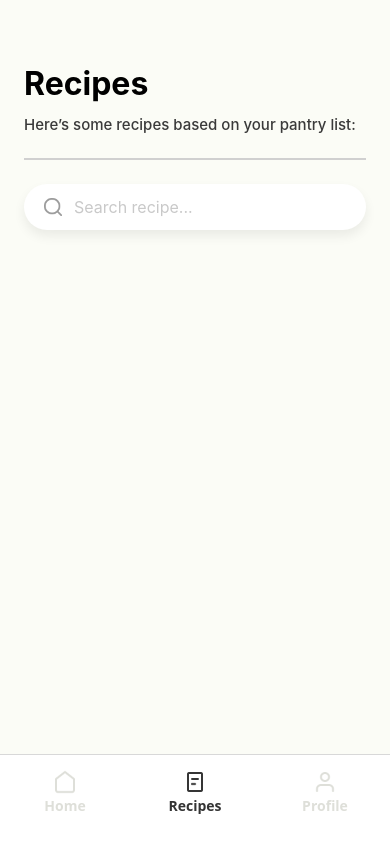
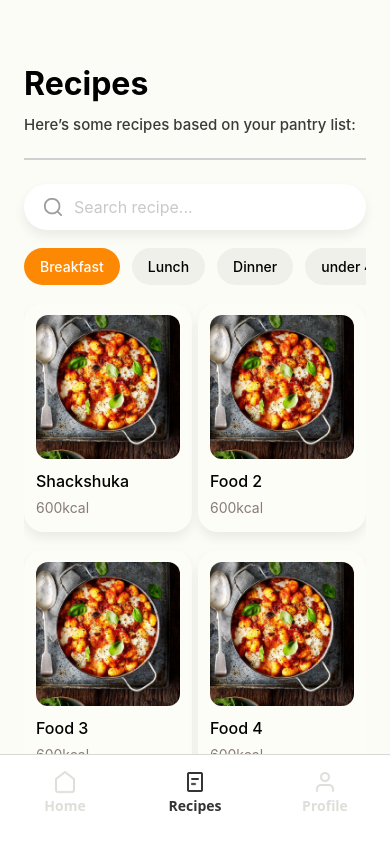
Before and after one commit to CalebTsui/IAT359-FinalProject-BiteWise, a React Native app: screen /Recipes in a window 390 px wide. Built offline with nearby package versions, Linux system fonts and the light colour scheme.

Commit message:
Edited Recipes Screen + Added Constant.js

```diff
--- /dev/null
+++ b/Constant.js
@@ -0,0 +1,84 @@
+export const colors = {
+    COLOR_PRIMARY: "#FD8803",
+    COLOR_LIGHT: "#EFF0EA",
+    COLOR_WHITE: "#FFFFFF"
+}
+
+// Data for categories filter
+
+export const categories = [
+    {
+        id:"01",
+        category: "Breakfast",
+    },
+
+    {
+        id:"02",
+        category: "Lunch",
+    },
+
+    {
+        id:"03",
+        category: "Dinner",
+    },
+
+    {
+        id:"03",
+        category: "under 400kcal",
+    },
+
+    {
+        id:"04",
+        category: "500-800 kcal",
+    },
+
+    {
+        id:"03",
+        category: "800+ kcal",
+    },
+
+]
+
+export const recipeList = [
+    {
+        id: "01",
+        name: "Shackshuka",
+        image: require("./assets/food.jpg"),
+        calories: "600kcal",
+    },
+
+    {
+        id: "02",
+        name: "Food 2",
+        image: require("./assets/food.jpg"),
+        calories: "600kcal",
+    },
+
+    {
+        id: "03",
+        name: "Food 3",
+        image: require("./assets/food.jpg"),
+        calories: "600kcal",
+    },
+
+    {
+        id: "04",
+        name: "Food 4",
+        image: require("./assets/food.jpg"),
+        calories: "600kcal",
+    },
+
+    {
+        id: "05",
+        name: "Food 5",
+        image: require("./assets/food.jpg"),
+        calories: "600kcal",
+    },
+
+    {
+        id: "06",
+        name: "Food 6",
+        image: require("./assets/food.jpg"),
+        calories: "600kcal",
+    },
+]
--- /dev/null
+++ b/src/components/CategoriesFilter.js
@@ -0,0 +1,36 @@
+import { ScrollView, StyleSheet, Text, View } from "react-native";
+import React from "react";
+import { categories, colors } from "../../Constant";
+
+const CategoriesFilter = () => {
+  return (
+    <View>
+      <ScrollView horizontal showsHorizontalScrollIndicator={false}>
+        {categories.map((category, index) => (
+          <View
+            key={index}
+            style={[
+              styles.filterContainer,
+              { backgroundColor: index === 0 ? colors.COLOR_PRIMARY : colors.COLOR_LIGHT }
+            ]}
+          >
+            <Text style={{color: index===0 && colors.COLOR_WHITE, fontWeight: 500, fontSize: 14}}>{category.category}</Text>
+          </View>
+        ))}
+      </ScrollView>
+    </View>
+  );
+};
+
+export default CategoriesFilter;
+
+const styles = StyleSheet.create({
+  filterContainer: {
+    marginTop: 18,
+    marginBottom: 18,
+    borderRadius: 20,
+    paddingHorizontal: 16,
+    paddingVertical: 10,
+    marginRight: 12,
+  },
+});
--- /dev/null
+++ b/src/components/RecipeCard.js
@@ -0,0 +1,75 @@
+import { StyleSheet, Text, View, FlatList, Image } from "react-native";
+import React from "react";
+import { recipeList } from "../../Constant";
+
+const RecipeCard = () => {
+    return(
+        <View>
+            <FlatList style={styles.container}
+                data={recipeList}
+                renderItem={({item})=> (
+                <View style={styles.cardContainer}>
+                    <Image style={styles.cardImage} source={item.image}/>
+                    <Text style={styles.recipeName}>{item.name}</Text>
+                    <Text style={styles.recipeCalories}>{item.calories}</Text>
+                </View>)}
+                numColumns={2}
+                columnWrapperStyle={{
+                    justifyContent: "space-between"
+                }}
+
+                showsVerticalScrollIndicator={false}
+
+                />
+        </View>
+
+    );
+};
+
+export default RecipeCard;
+
+const styles = StyleSheet.create({
+    container:{
+        // paddingBottom: 50,
+        // paddingHorizontal: 4,
+    },
+
+    cardContainer:{
+        // width: "48%",
+        backgroundColor: "#FCFDF7",
+        borderRadius: 20,
+        // marginVertical: 18,
+        marginBottom: 18,
+        paddingHorizontal: 12,
+        paddingTop: 12,
+        paddingBottom: 16,
+
+         // shadow
+        shadowColor: "#000",
+        shadowOffset: { width: 0, height: 6 },
+        shadowOpacity: 0.07,
+        shadowRadius: 12,
+        elevation: 3, // Android
+    },
+
+    cardImage:{
+        width: 144,
+        height: 144,
+        borderRadius: 12,
+        marginBottom: 12,
+        // resizeMode: "center"
+    },
+
+    recipeName:{
+        fontSize: 16,
+        fontWeight: 500,
+        marginBottom: 8,
+    },
+
+    recipeCalories:{
+        fontSize: 14,
+        fontWeight: 400,
+        color: "#887B7B",
+    },
+
+});
--- a/src/components/SearchFilter.js
+++ b/src/components/SearchFilter.js
@@ -26,7 +26,7 @@ const styles = StyleSheet.create({
         paddingHorizontal: 18,
         borderRadius: 50,
 
-        // shadow like your example
+        // shadow
         shadowColor: "#000",
         shadowOffset: { width: 0, height: 6 },
         shadowOpacity: 0.07,
@@ -38,7 +38,7 @@ const styles = StyleSheet.create({
         width: 22,
         height: 22,
         resizeMode: "contain",
-        tintColor: "#9B9B9B", // optional: makes it gray like mockup
+        tintColor: "#9B9B9B", // makes it gray
         marginRight: 10,
     },
 
--- a/src/screens/RecipeList.js
+++ b/src/screens/RecipeList.js
@@ -1,6 +1,8 @@
 import { View, Text, ScrollView, TextInput, StyleSheet, FlatList, TouchableOpacity, Image } from "react-native";
 import { useState } from "react";
 import SearchFilter from "../components/SearchFilter";
+import CategoriesFilter from "../components/CategoriesFilter";
+import RecipeCard from "../components/RecipeCard";
 
 export default function RecipeList() {
 
@@ -12,10 +14,23 @@ export default function RecipeList() {
             <View style={styles.section}></View>
 
             <SearchFilter placeholder={"Search recipe..."}/>
+
+            {/* Categories Filter */}
+            <View>
+                {/* Categories List */}
+                <CategoriesFilter/>
+            </View>
+
+            {/* Recipe List Filter */}
+            <View style={{ flex: 1 }}>
+                {/* Recipe List */}
+                <RecipeCard/>
+            </View>
+
+            <View style={{ marginBottom: 32 }} />
         </View>
 
     );
-
 };
 
 const styles = StyleSheet.create({
```
